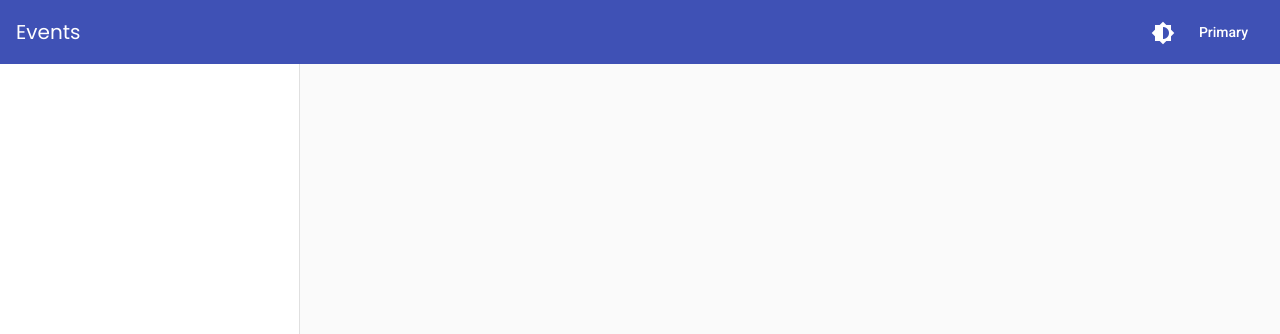
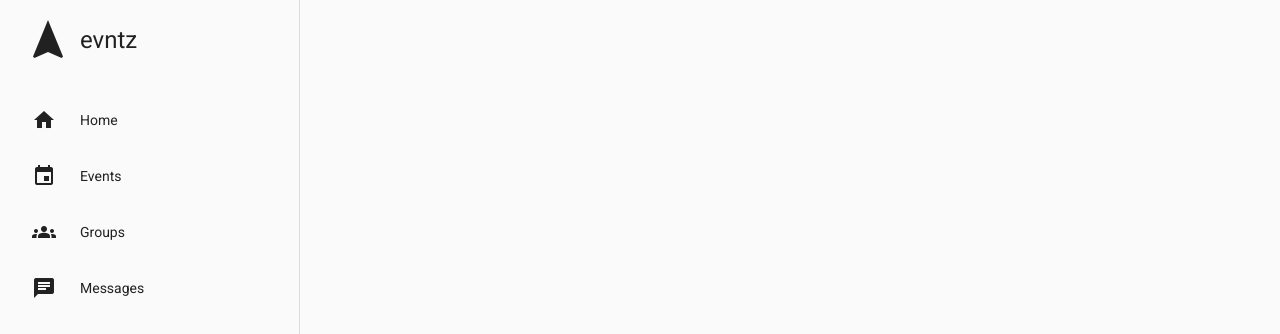
Before and after one commit to zabibabar/events-ui, an Angular app: page / in a window 1280 px wide. Shown: the top 334 px of the page. Built offline with nearby package versions, Linux system fonts and the light colour scheme.

Commit message:
Implement sidebar

```diff
--- a/src/app/app.component.html
+++ b/src/app/app.component.html
@@ -1,3 +1,5 @@
 <app-sidenav>
-  <div class="container"></div>
+  <div class="container">
+    <router-outlet></router-outlet>
+  </div>
 </app-sidenav>
--- a/src/app/core/components/sidenav/sidenav.component.html
+++ b/src/app/core/components/sidenav/sidenav.component.html
@@ -1,5 +1,5 @@
 <div [class.dark-theme]="isDark">
-  <mat-toolbar [color]="themeColor">
+  <!-- <mat-toolbar [color]="themeColor">
     <span>Events</span>
     <span class="example-spacer"></span>
 
@@ -33,10 +33,22 @@
         Accent
       </button>
     </mat-menu>
-  </mat-toolbar>
+  </mat-toolbar> -->
   <mat-sidenav-container class="example-container">
     <mat-sidenav #sidenav mode="side" opened>
-      <mat-nav-list> </mat-nav-list>
+      <div class="sidebar">
+        <div class="sidebar__header">
+          <mat-icon class="sidebar__header__logo">navigation</mat-icon>
+          <div class="sidebar__header__title">evntz</div>
+        </div>
+
+        <div class="sidebar__nav-list">
+          <a class="sidebar__nav-list__item" *ngFor="let item of navList">
+            <mat-icon class="sidebar__nav-list__item__icon">{{ item.icon }}</mat-icon>
+            <div class="sidebar__nav-list__item__label">{{ item.label }}</div>
+          </a>
+        </div>
+      </div>
     </mat-sidenav>
 
     <mat-sidenav-content>
--- a/src/app/core/components/sidenav/sidenav.component.scss
+++ b/src/app/core/components/sidenav/sidenav.component.scss
@@ -1,11 +1,11 @@
 .example-container {
-  height: calc(100vh - 64px);
+  height: calc(100vh);
   .mat-sidenav {
-    padding: 8px;
     min-width: 300px;
+    background-color: #fafafa;
   }
   .mat-sidenav-content {
-    height: calc(100vh - 64px);
+    height: calc(100vh);
   }
 }
 .menu-button {
@@ -19,3 +19,44 @@
 .mat-icon-no-color {
   color: rbga(0, 0, 0, 0.54);
 }
+
+.sidebar {
+  padding: 16px;
+
+  &__header {
+    display: flex;
+    align-items: center;
+
+    &__logo {
+      font-size: 48px;
+      height: 48px;
+      width: 48px;
+      margin: 0 8px;
+    }
+
+    &__title {
+      font-size: 24px;
+    }
+  }
+
+  &__nav-list {
+    margin-top: 32px;
+
+    &__item {
+      display: flex;
+      align-items: center;
+      border-radius: 8px;
+      padding: 12px 16px;
+      margin-bottom: 8px;
+      cursor: pointer;
+
+      &:hover {
+        background-color: #455cc612;
+      }
+
+      &__icon {
+        margin-right: 24px;
+      }
+    }
+  }
+}
--- a/src/app/core/components/sidenav/sidenav.component.ts
+++ b/src/app/core/components/sidenav/sidenav.component.ts
@@ -1,5 +1,6 @@
 import { Component } from '@angular/core'
 import { OverlayContainer } from '@angular/cdk/overlay'
+import { NavList } from '../../types/nav-List'
 
 @Component({
   selector: 'app-sidenav',
@@ -9,6 +10,13 @@ import { OverlayContainer } from '@angular/cdk/overlay'
 export class SidenavComponent {
   themeColor: 'primary' | 'accent' | 'warn' = 'primary'
   isDark = false
+  navList: NavList[] = [
+    { icon: 'home', label: 'Home' },
+    { icon: 'event', label: 'Events' },
+    { icon: 'groups', label: 'Groups' },
+    { icon: 'chat', label: 'Messages' }
+  ]
+
   constructor(private overlayContainer: OverlayContainer) {}
 
   toggleTheme(): void {
--- /dev/null
+++ b/src/app/core/types/nav-list.ts
@@ -0,0 +1,4 @@
+export type NavList = {
+  icon: string
+  label: string
+}
```
